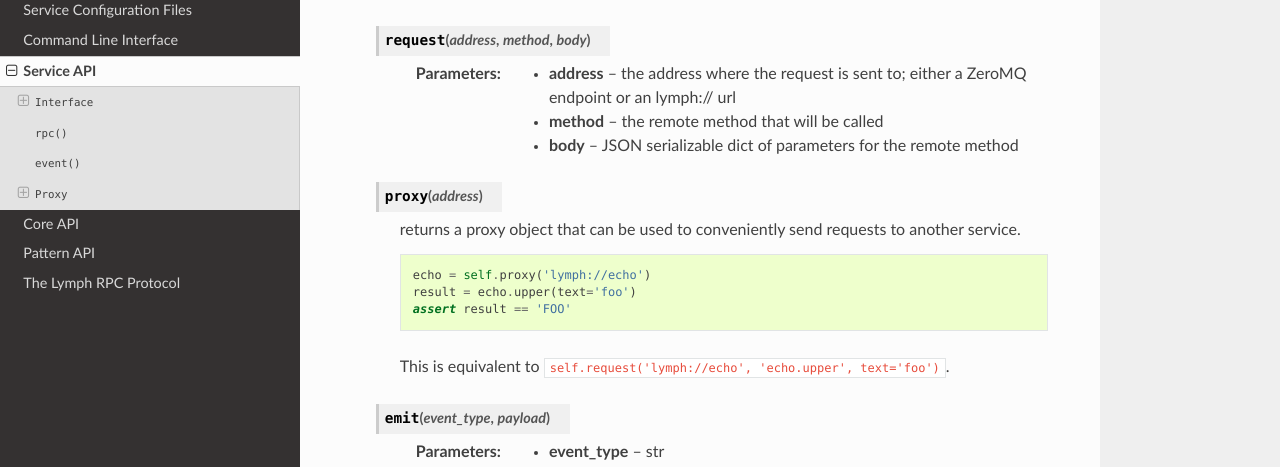
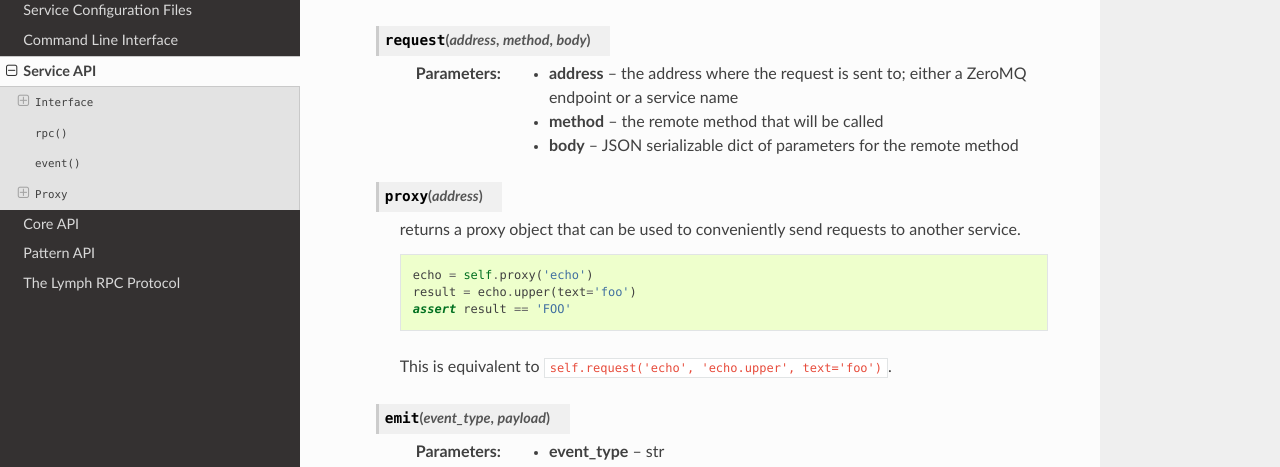
Before and after one commit to deliveryhero/lymph, a Sphinx documentation site: the page built from docs/service_api.rst, in a window 1280 px wide and 900 px high, scrolled down 764 px. Shown: the part 194-661 px from the top of the window. Built offline with Sphinx 7.4.7 and the Read the Docs theme 2.0.0, drawn with Linux system fonts in a browser that asks for light colours; formulas are drawn with MathJax 3.

Commit message:
Fixed remaining lymph:// references

```diff
--- a/README.rst
+++ b/README.rst
@@ -62,11 +62,11 @@ You can then discover running services::
 
 and send requests to them from the commandline::
 
-    $ lymph request lymph://echo echo.upper '{"text": "transform me"}'
+    $ lymph request echo.upper '{"text": "transform me"}'
 
 To see the log output of a running service, try::
 
-    $ lymph tail lymph://echo -l DEBUG
+    $ lymph tail echo -l DEBUG
 
 
 .. _ZooKeeper: http://zookeeper.apache.org
--- a/docs/core_api.rst
+++ b/docs/core_api.rst
@@ -15,7 +15,7 @@ Core API
 
     .. method:: send_message(address, msg)
 
-        :param address: the address for this message; either a ZeroMQ endpoint or an lymph:// url
+        :param address: the address for this message; either a ZeroMQ endpoint a service name
         :param msg: the :class:`lymph.core.messages.Message` object that will be sent
         :return: :class:`lymph.core.channels.ReplyChannel`
 
@@ -121,4 +121,4 @@ Core API
     For ZeroMQ endpoint addresses the following to statements are roughly equivalent::
 
         container.connect(address)  # only works for tcp://… addresses
-        container.lookup(address).connect()  # will also work for lymph://… addresses
+        container.lookup(address).connect()  # will also work for service names
--- a/docs/service_api.rst
+++ b/docs/service_api.rst
@@ -51,7 +51,7 @@ Service API
 
     .. method:: request(address, method, body)
 
-        :param address: the address where the request is sent to; either a ZeroMQ endpoint or an lymph:// url
+        :param address: the address where the request is sent to; either a ZeroMQ endpoint or a service name
         :param method: the remote method that will be called
         :param body: JSON serializable dict of parameters for the remote method
 
@@ -63,11 +63,11 @@ Service API
 
         .. code-block:: python
 
-            echo = self.proxy('lymph://echo')
+            echo = self.proxy('echo')
             result = echo.upper(text='foo')
             assert result == 'FOO'
 
-        This is equivalent to ``self.request('lymph://echo', 'echo.upper', text='foo')``.
+        This is equivalent to ``self.request('echo', 'echo.upper', text='foo')``.
 
 
     .. method:: emit(event_type, payload)
```
Also changed, not shown: 3 other files.
